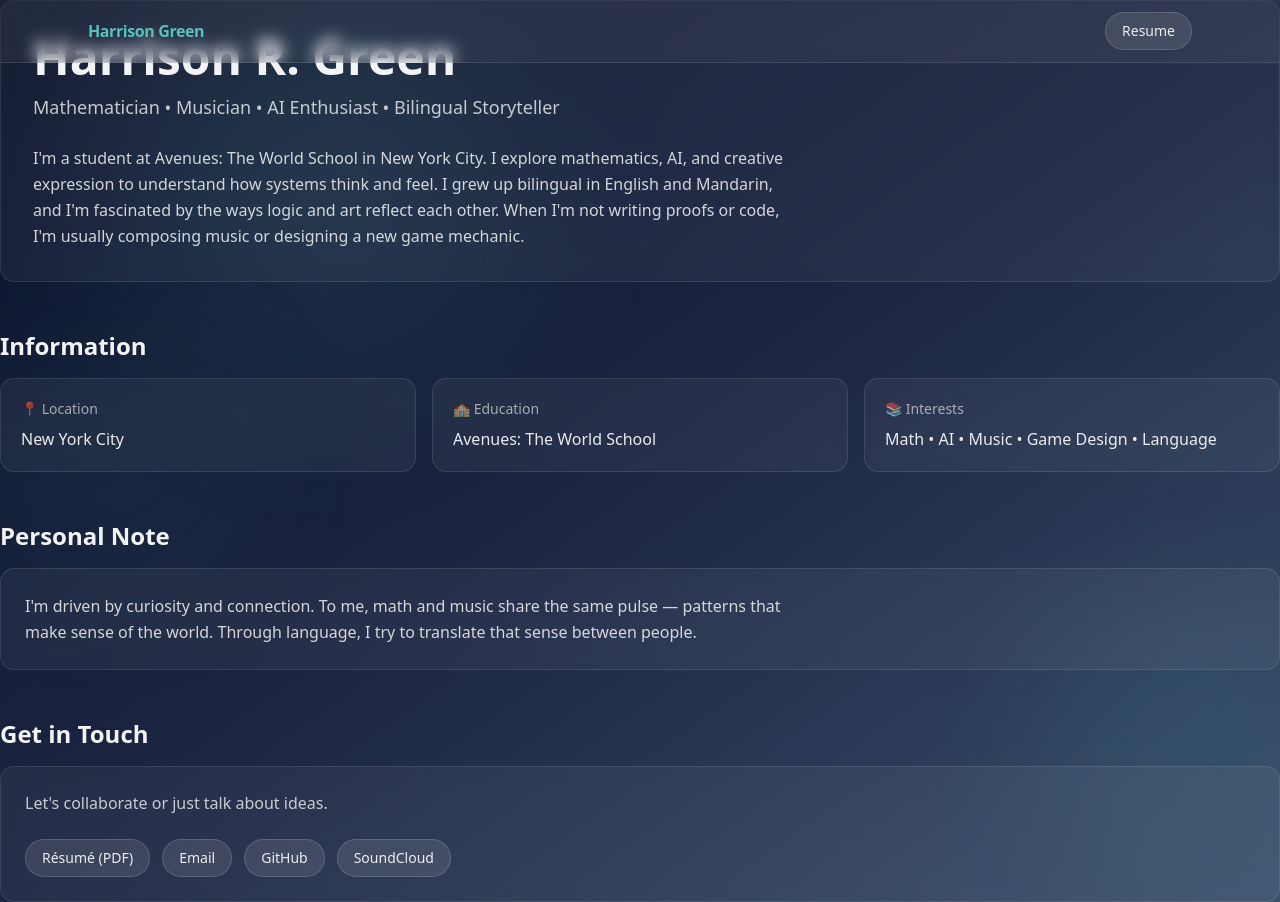
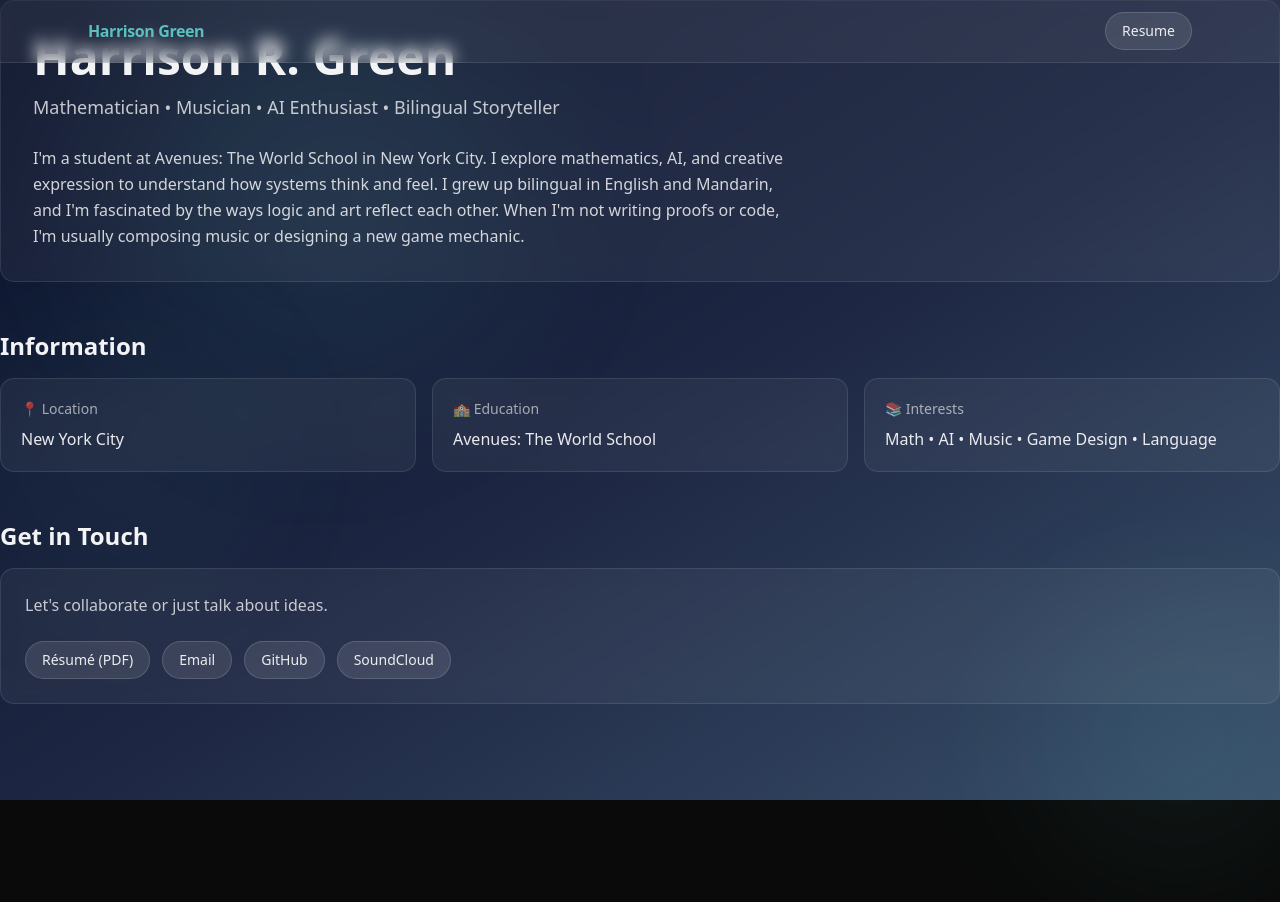
Before and after one commit to bingst0n/bingst0n.github.io, a Next.js app: page /about in a window 1280 px wide. After the commit the page ends 800 px from the top, so only its background shows below. Built offline with nearby package versions, Linux system fonts and the light colour scheme.

Commit message:
Update hero section to use dynamic content from home.json

```diff
--- a/app/about/page.tsx
+++ b/app/about/page.tsx
@@ -37,17 +37,6 @@ export default function AboutPage() {
         </div>
       </section>
 
-      {/* Personal Note */}
-      <section className="space-y-4">
-        <h2 className="text-2xl font-bold text-white/95">Personal Note</h2>
-        <div className="bg-white/5 border border-white/10 backdrop-blur rounded-xl p-6">
-          <p className="text-white/80 leading-relaxed max-w-3xl">
-            I'm driven by curiosity and connection. To me, math and music share the same pulse — patterns that make sense of the
-            world. Through language, I try to translate that sense between people.
-          </p>
-        </div>
-      </section>
-
       {/* Footer CTA */}
       <section className="space-y-4">
         <h2 className="text-2xl font-bold text-white/95">Get in Touch</h2>
--- a/app/page.tsx
+++ b/app/page.tsx
@@ -60,7 +60,7 @@ export default function Home() {
         <div className="mx-auto max-w-4xl px-4 sm:px-6 z-10">
           <div className="text-center">
             <h1 className="text-5xl sm:text-6xl font-semibold tracking-tight" style={{ color: '#5bc0be' }}>
-              Harrison Green
+              {home.heroTitle}
             </h1>
             <p className="mt-4 text-white/80 text-lg sm:text-xl">
               {home.heroSubtitle}
--- a/content/home.json
+++ b/content/home.json
@@ -1,7 +1,5 @@
 {
-  "heroTitle": "Harrison R. Green",
-  "heroSubtitle": "Student at Avenues: The World School",
-  "rolesText": "Mathematician • Musician • AI Explorer",
-  "ctaText": "See my work",
-  "ctaHref": "/projects"
+  "heroTitle": "Harrison Green",
+  "heroSubtitle": "Avenues: The World School Class of 2029",
+  "rolesText": "Mathematician • Musician • AI Explorer"
 }
```
